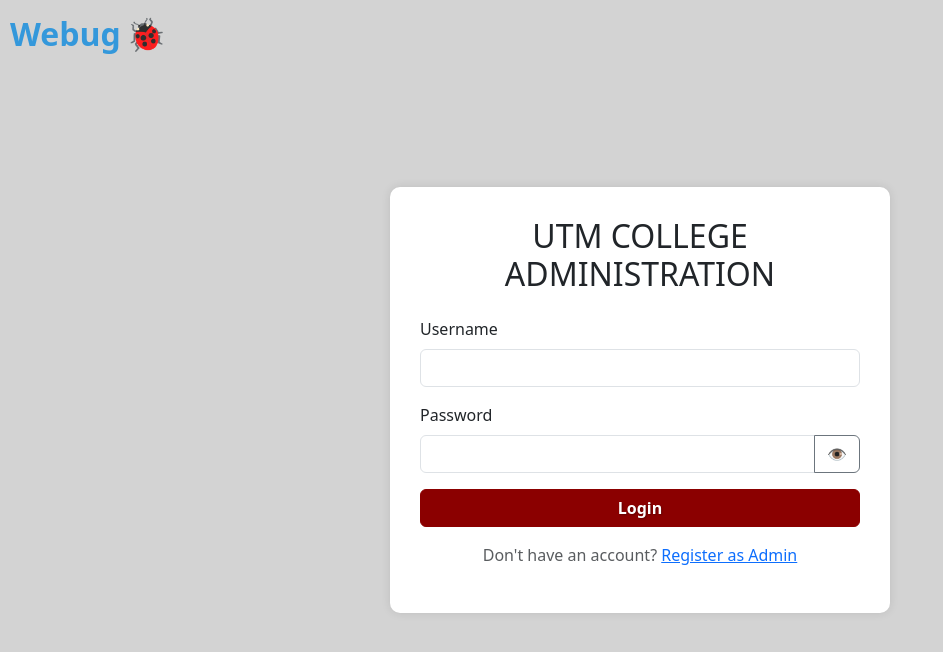
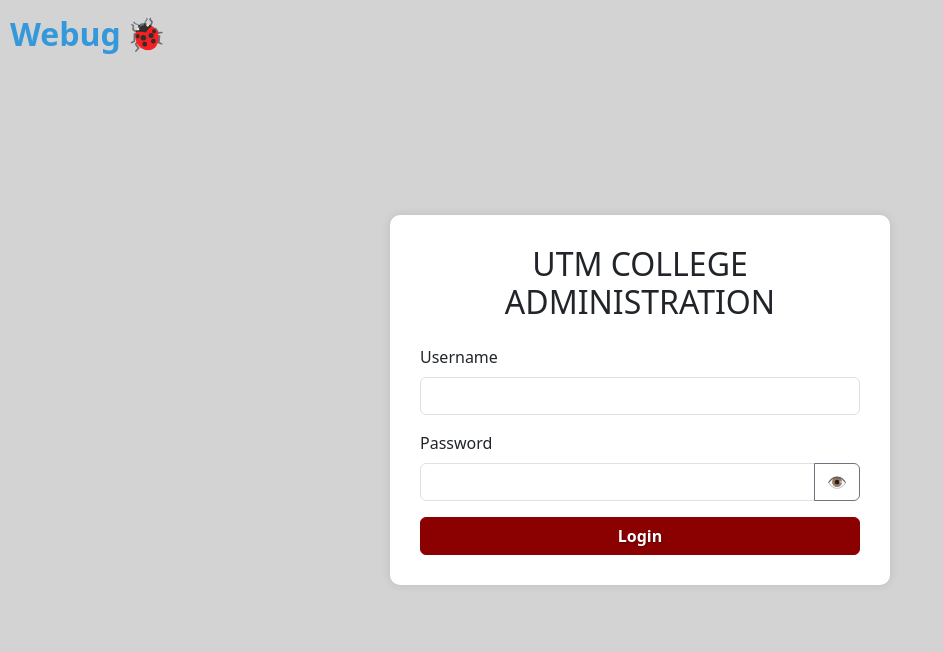
Before and after one commit to welsonxw/quota-active-system, a PHP site: page /admin_login.php in a window 1280 px wide. Shown: the top 652 px of the page, without its empty margins (0-943 px from the left). Run offline with PHP 8.4, Linux system fonts and the light colour scheme.

Commit message:
remove register for admin

```diff
--- a/admin/admin_login.php
+++ b/admin/admin_login.php
@@ -100,7 +100,6 @@ if ($_SERVER['REQUEST_METHOD'] == 'POST') {
             </div>
             <button type="submit" class="btn btn-custom">Login</button>
         </form>
-        <p class="text-center mt-3 text-muted">Don't have an account? <a href="#" class="text-primary">Register as Admin</a></p>
     </div>
     <script src="https://cdn.jsdelivr.net/npm/bootstrap@5.3.0/dist/js/bootstrap.bundle.min.js"></script>
 <script>
```
